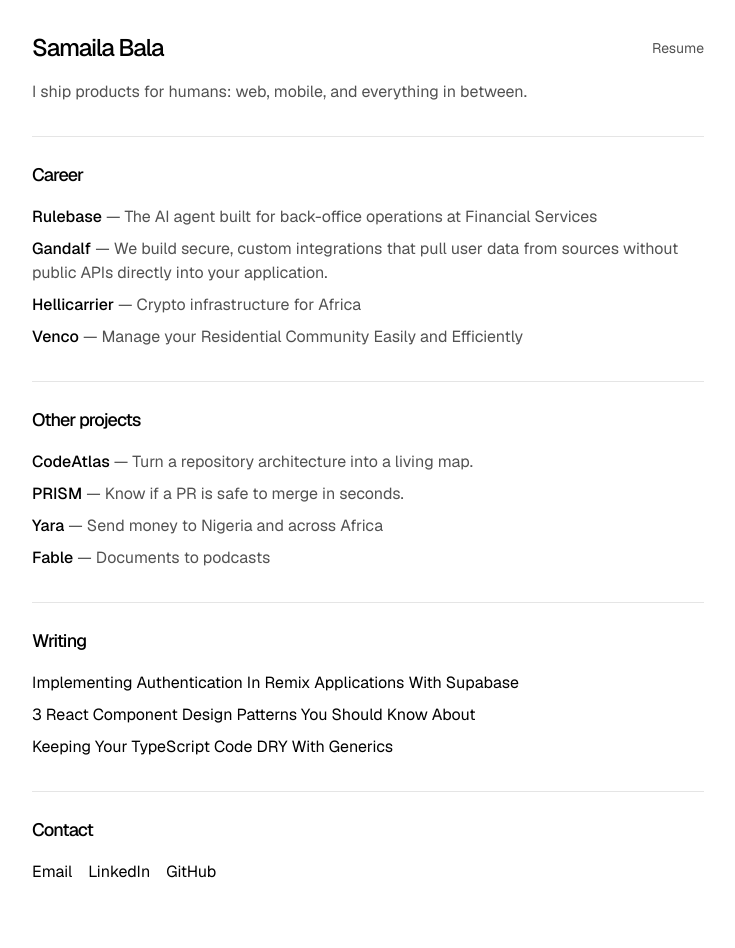
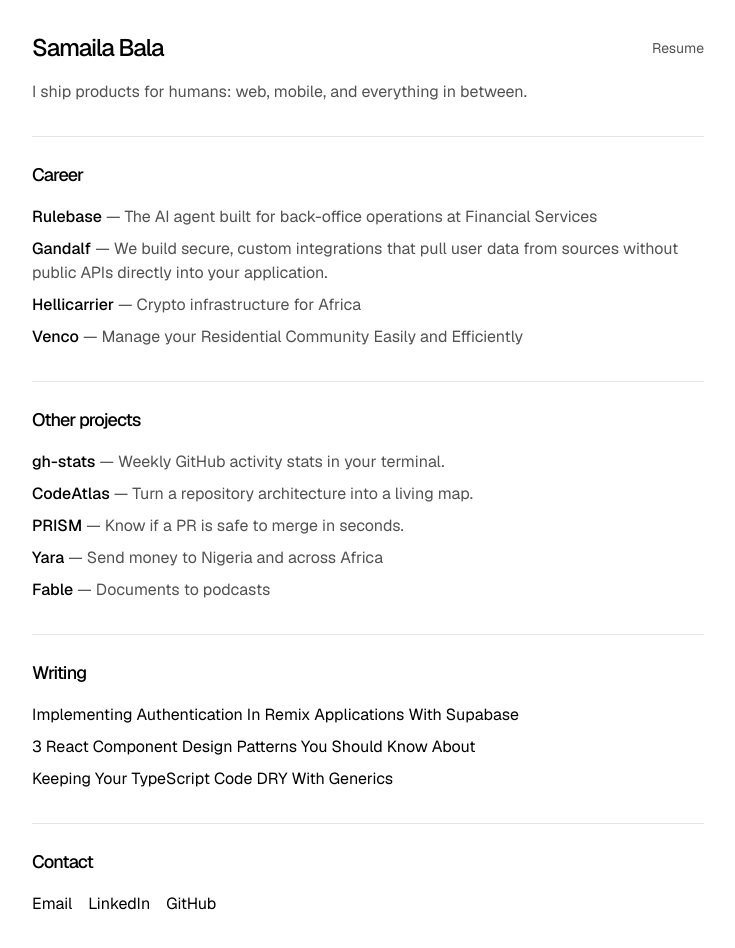
Before and after one commit to sa-ma/portfolio, a Next.js app: page / in a window 1280 px wide. Shown: the top 948 px of the page, without its empty margins (272-1007 px from the left). Built offline with nearby package versions, Linux system fonts and the light colour scheme.

Commit message:
Add gh-stats to portfolio

```diff
--- a/app/page.tsx
+++ b/app/page.tsx
@@ -73,6 +73,19 @@
       {/* Other Projects */}
       <h2 className="font-medium text-lg mb-4 tracking-tighter">Other projects</h2>
       <ul className="space-y-2 mb-8">
+        <li>
+          <a
+            href="https://www.npmjs.com/package/@sa-ma/gh-stats"
+            target="_blank"
+            rel="noopener noreferrer"
+            className="font-medium link-animated"
+          >
+            gh-stats
+          </a>
+          <span className="text-neutral-600 dark:text-neutral-400">
+            {' '}— Weekly GitHub activity stats in your terminal.
+          </span>
+        </li>
         <li>
           <a
             href="https://code-atlas-rho.vercel.app/"
```
